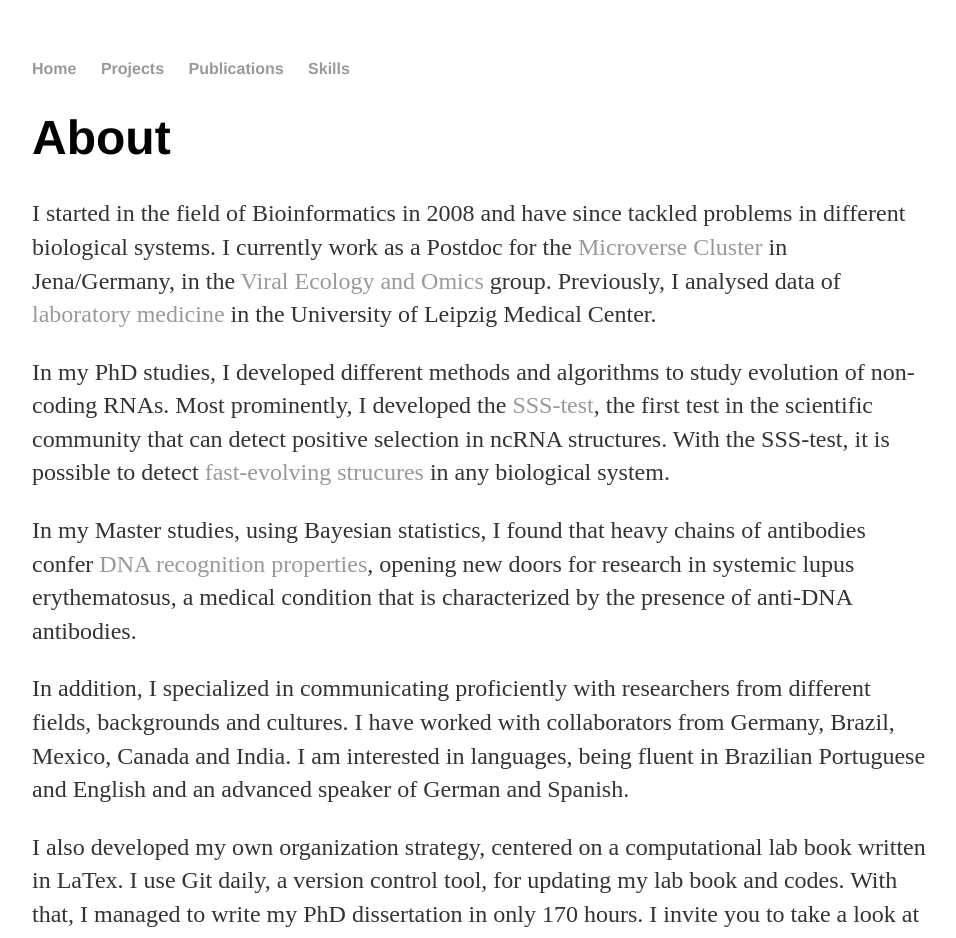
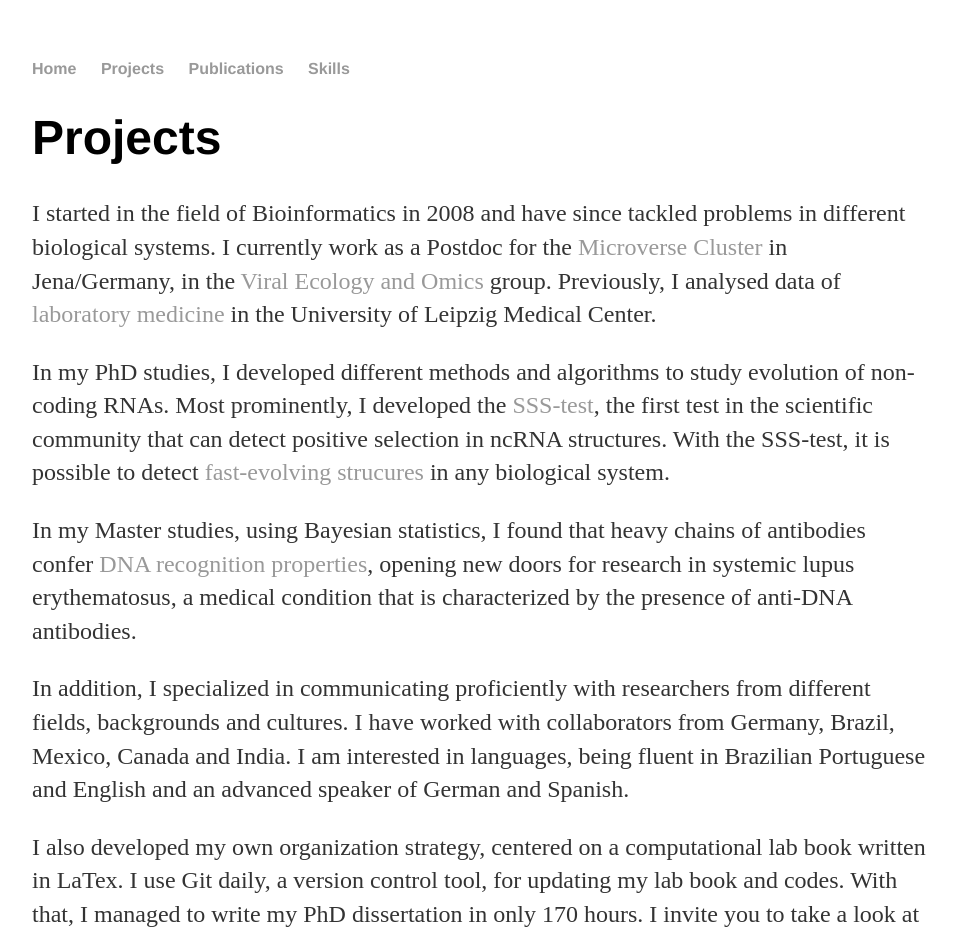
Before and after one commit to waltercostamb/waltercostamb.github.io, a Jekyll site: the page built from about/index.html, in a window 1280 px wide. Shown: the top 938 px of the page, without its empty margins (160-1116 px from the left). Built offline with Jekyll 4.4.1, drawn with Linux system fonts in a browser that asks for light colours; some of the changed text lies outside the part shown.

Commit message:
Update index.html

```diff
--- a/about/index.html
+++ b/about/index.html
@@ -1,9 +1,9 @@
 ---
 layout: default
-title: Maria Beatriz Walter Costa, Bioinformatician
+title: Projects
 ---
 <div class="blurb">
-	<h1>About</h1>
+	<h1>Projects</h1>
 	<p>I started in the field of Bioinformatics in 2008 and have since tackled problems in different biological systems.
 		I currently work as a Postdoc for the <a href="https://www.microverse-cluster.de/en/">Microverse Cluster</a> in Jena/Germany,
 		in the <a href="https://www.bio.uni-jena.de/en/veo">Viral Ecology and Omics</a> group.
@@ -36,13 +36,6 @@
 
 	<p><img border="0" src="https://github.com/waltercostamb/Lab-Book/blob/master/organization-framework.jpg?raw=true" width="700" /></p>
 
-	<ul class="contacts">
-		<p>Further contacts
-		<ul>
-		<li><a href="https://github.com/waltercostamb">GITHub</a></li>
-		<li><a href="https://www.linkedin.com/in/maria-beatriz-walter-costa-349a54155/">LinkedIN</a></li>
-		<li><a href="https://www.instagram.com/biainformata/">Instagram</a></li>
-		<li><a href="https://www.goodreads.com/user/show/69612111-bia">Goodreads</a></li>
-		</ul></p>
+
 
 </div><!-- /.blurb -->
```
